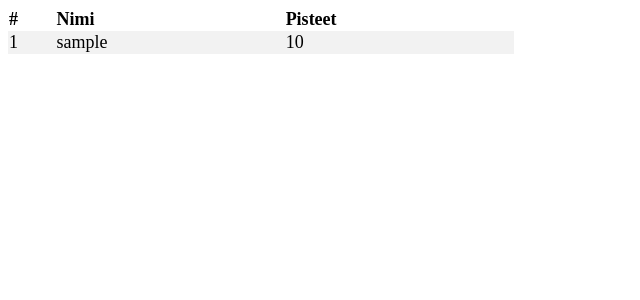
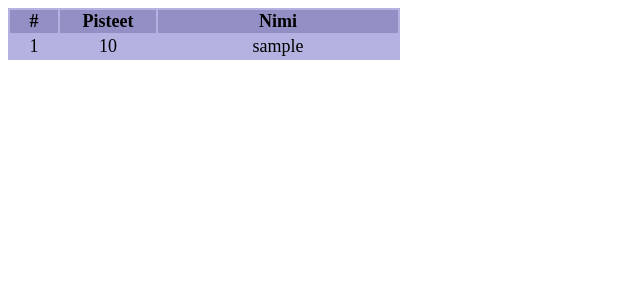
Before and after one commit to enwrath/fuzerbet, a Django app: page /ranking in a window 1280 px wide. Shown: the top 300 px of the page, without its empty margins (0-640 px from the left). Run offline with Django 3.2, Linux system fonts and the light colour scheme; tables that the repository leaves empty hold one stand-in row (values such as "Sample post").

Commit message:
basic styling for rankings so its visible in OBS

```diff
--- a/betsite/betapp/templates/ranking.html
+++ b/betsite/betapp/templates/ranking.html
@@ -6,15 +6,17 @@
     <meta http-equiv="X-UA-Compatible" content="ie=edge">
     <title>Fuzer bet</title>
     <style>
-      tr:nth-child(even) {
-        background-color: #f2f2f2;
+      tr:nth-child(odd) {
+        background-color: #918fc3;
       }
       table {
-        border-collapse: collapse;
-        min-width: 40%;
+        background-color: #b4b2e0;
       }
       th {
-        text-align: left;
+        text-align: center;
+      }
+      td {
+        text-align: center;
       }
       body {
         font-size: large;
@@ -24,10 +26,15 @@
 </head>
 <body onload="updateData()">
   <table>
+  <colgroup>
+    <col style="width:48px">
+    <col style="width:96px">
+    <col style="width:240px">
+  </colgroup>
     <tr>
       <th>#</th>
+      <th>Pisteet</th>
       <th>Nimi</th>
-      <th>Pisteet</th>
     </tr>
   </table>
 
@@ -43,7 +50,7 @@
       $('tr').slice(1).remove();
       for (value in data.rankings) {
         const row = $(`<tr>
-          <td>${parseInt(value)+1}</td><td>${data.rankings[value].name}</td><td>${data.rankings[value].points}</td>
+          <td>${parseInt(value)+1}</td><td>${data.rankings[value].points}</td><td>${data.rankings[value].name}</td>
           </tr>`);
         $("table").append(row);
       }
```
